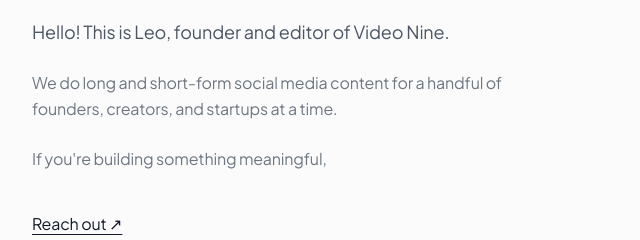
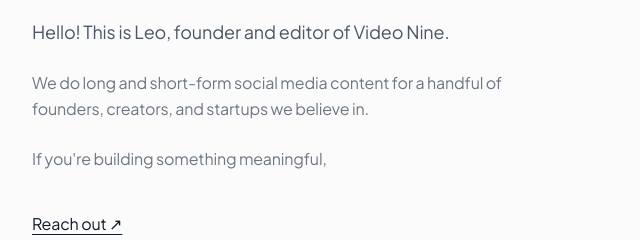
Before and after one commit to VideoNine/landing-page, a plain HTML site: page index.html in a window 1280 px wide. Shown: the part 166-406 px from the top of the page, 248-888 px from the left. Drawn offline with nearby package versions, Linux system fonts and the light colour scheme.

Commit message:
Update index.html
Updated copy

```diff
--- a/index.html
+++ b/index.html
@@ -45,7 +45,7 @@
                     <p class="text-lg text-gray-600 max-w-lg">Hello! This is Leo, founder and editor of Video Nine.</p>
 
                     <div class="space-y-6">
-                        <p class="text-base text-gray-600/80 max-w-lg leading-relaxed">We do long and short-form social media content for a handful of founders, creators, and startups at a time.</p>
+                        <p class="text-base text-gray-600/80 max-w-lg leading-relaxed">We do long and short-form social media content for a handful of founders, creators, and startups we believe in.</p>
                         <p class="text-base text-gray-600/80 max-w-lg leading-relaxed">If you're building something meaningful,</p>
                     </div>
 
```
